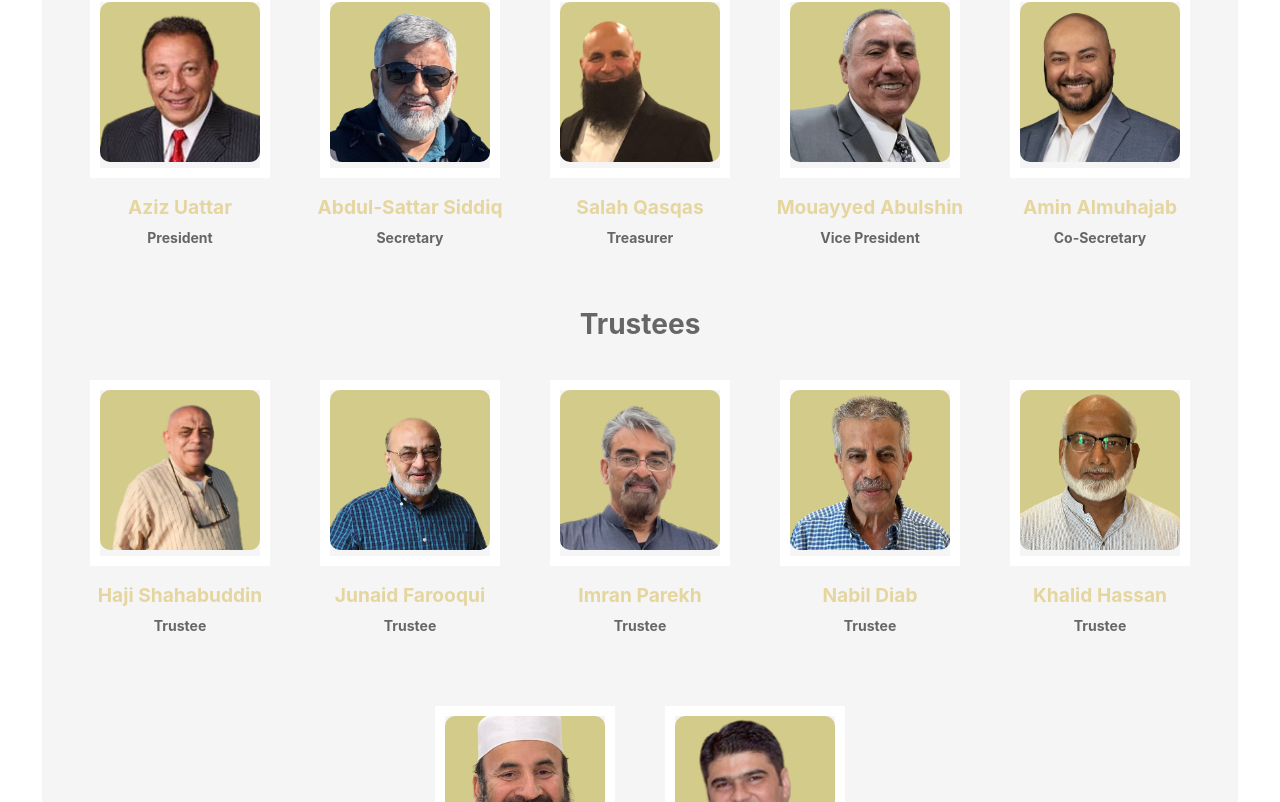
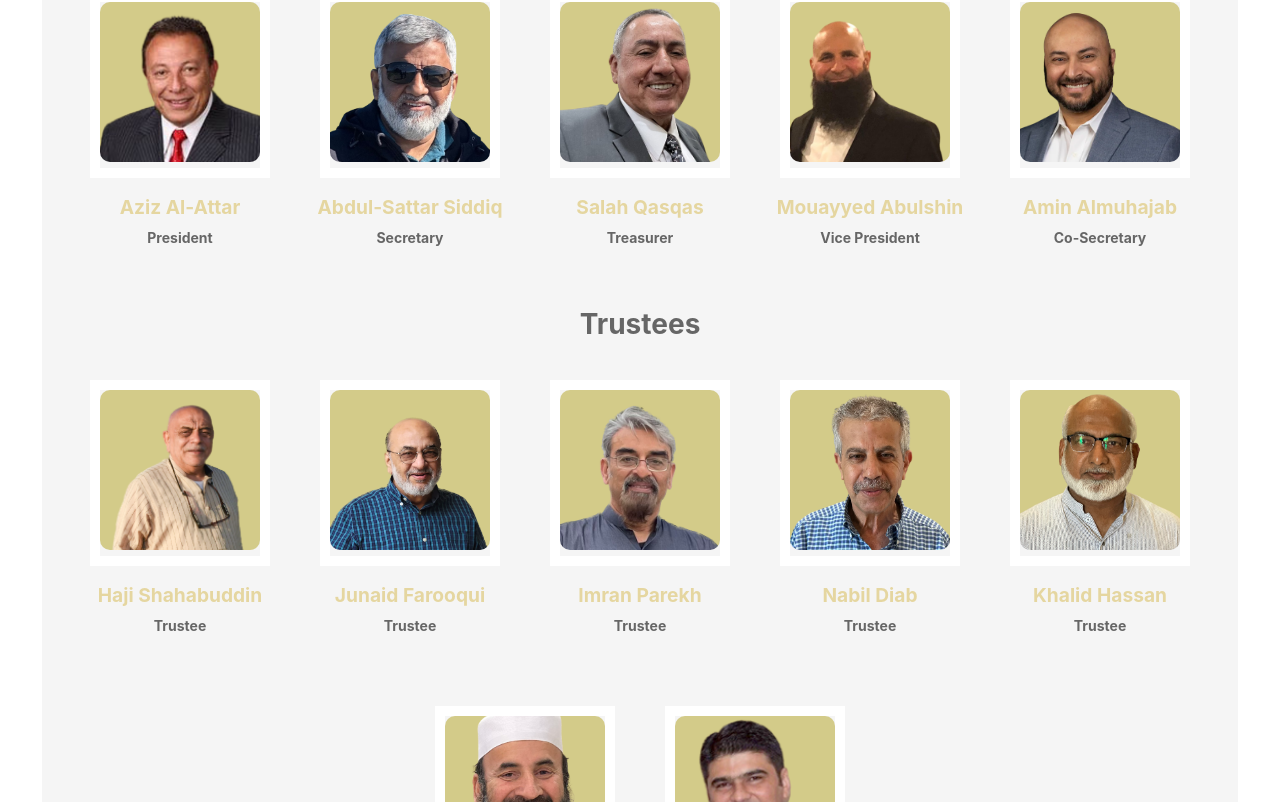
Before and after one commit to Yahia89/icsgv, a React (Vite) app: page /about in a window 1280 px wide. Shown: the part 3447-4249 px from the top of the page. Built offline with nearby package versions, Linux system fonts and the light colour scheme; a web font is replaced by a local one.

Commit message:
team names fix

```diff
--- a/package.json
+++ b/package.json
@@ -11,11 +11,14 @@
     "deploy": "gh-pages -d dist"
   },
   "dependencies": {
+    "@react-spring/web": "^9.7.5",
+    "@use-gesture/react": "^10.3.1",
     "react": "^18.3.1",
     "react-dom": "^18.3.1",
     "react-helmet-async": "^2.0.5",
     "react-modal": "^3.16.3",
-    "react-router-dom": "^6.28.0"
+    "react-router-dom": "^6.28.0",
+    "react-sheet-slide": "^1.5.0"
   },
   "devDependencies": {
     "@eslint/js": "^9.13.0",
--- a/src/components/About.jsx
+++ b/src/components/About.jsx
@@ -28,7 +28,7 @@ const About = () => {
 
   const shoora = [
     {
-      name: "Aziz Uattar",
+      name: "Aziz Al-Attar",
       role: "President",
       imageUrl: azizImage,
     },
@@ -40,12 +40,12 @@ const About = () => {
     {
       name: "Salah Qasqas",
       role: "Treasurer",
-      imageUrl: salahImage,
+      imageUrl: mouayyedImage,
     },
     {
       name: "Mouayyed Abulshin",
       role: "Vice President",
-      imageUrl: mouayyedImage,
+      imageUrl: salahImage,
     },
     {
       name: "Amin Almuhajab",
```
Also changed, not shown: 1 other file (tests, documents, lock files or other folders).
